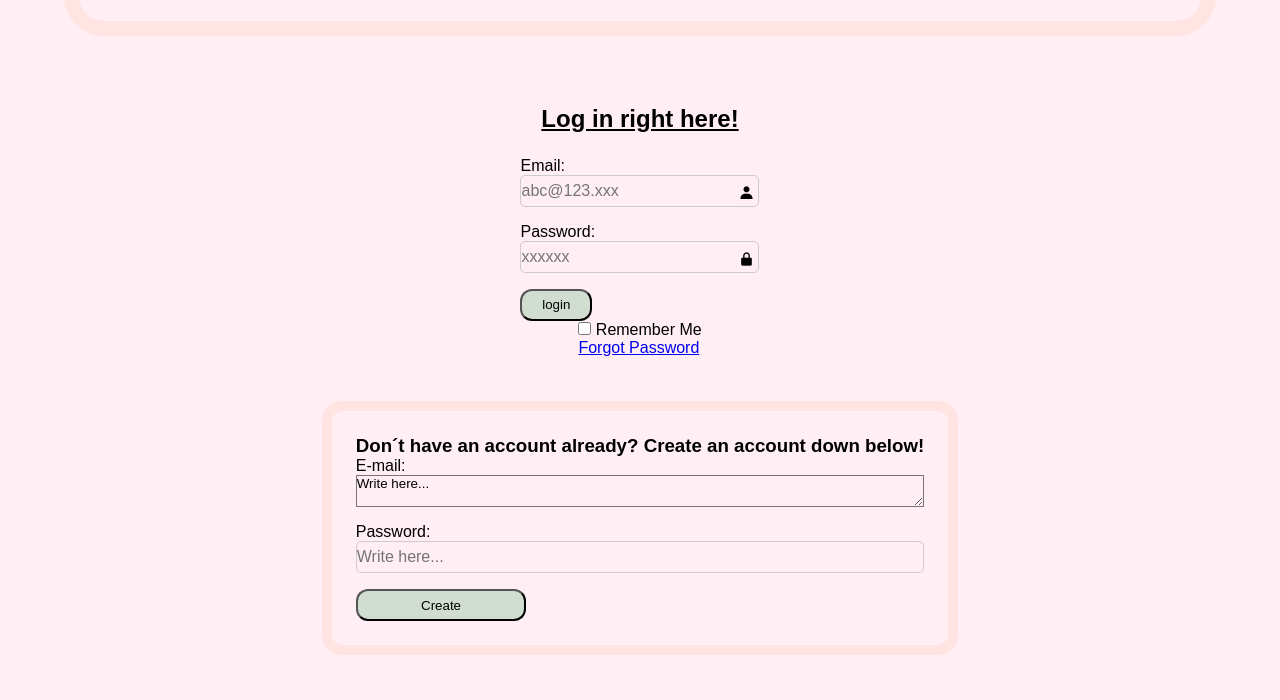
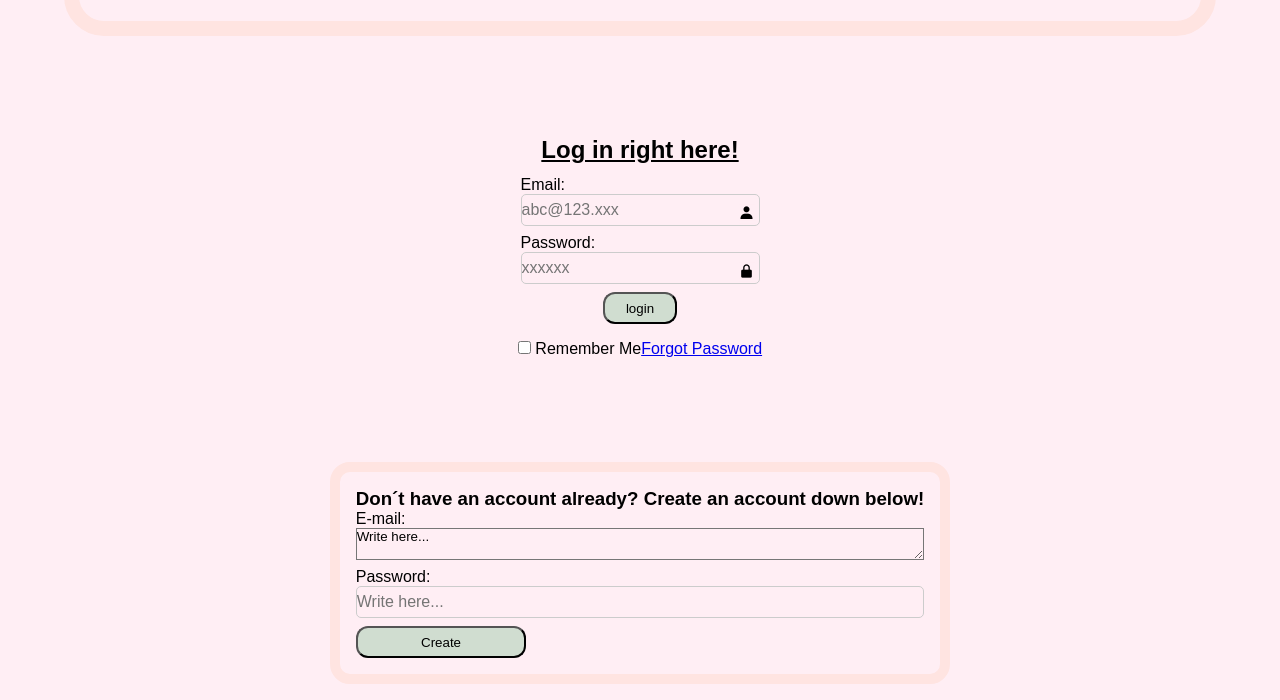
Before and after one commit to idasoderlund/Inl.1-Login-Page, a plain HTML site: page index.html in a window 1280 px wide. Shown: the part 100-800 px from the top of the page. Drawn offline with nearby package versions, Linux system fonts and the light colour scheme; files that its build step writes are made by us from their sources.

Commit message:
improved the margins & paddings

```diff
--- a/index.html
+++ b/index.html
@@ -3,9 +3,9 @@
     <head>
         <meta charset="UTF-8"> <!--Anges teckenkodning, säkerställer att texten visas korrekt-->
         <title>assignment1-HTML</title> <!--Titel på webbsidan-->
-        <meta name="assignment" content="This is our first FrontEnd assignment"> <!--Typ av metadata defineras samt information-->
+        <meta name="viewport" content="width=device-width, initial-scale=1.0"><!--Typ av metadata defineras samt information-->
         <title>F25D BoråsYH</title> <!--Titel som visas i webbläsarens flik-->
-        <link rel="stylesheet" href="/style.css"> <!--Stilmallens länk för CSS-->
+        <link rel="stylesheet" href="Css/style.css"> <!--Stilmallens länk för CSS-->
         <link href='https://unpkg.com/boxicons@2.1.4/css/boxicons.min.css' rel='stylesheet'>
     </head>
 
@@ -24,22 +24,24 @@
                     </div>
 
                     <label for="email">Email:</label>
-                    <input type="text" placeholder="abc@123.xxx" class="form-control" required>
+                    <input type="text" id="email" placeholder="abc@123.xxx" class="form-control" required>
                 </div>
                 <div class="input-group">
                     <div class="input-icon">
                         <i class='bx bxs-lock-alt'></i><!--ikon som placeras innan e-mail text för ifyllnad av ruta-->
                     </div>
                     <label for="">Password:</label>
-                    <input type="password" placeholder="xxxxxx" class="form-control" required>
+                    <input type="password" id="password" placeholder="xxxxxx" class="form-control" required>
                 </div>
                 <input type="submit" class="login-button" value="login"> <!--Här är knappen för logga in-->
+                <div class="options">
+                    <label><input type="checkbox"> Remember Me</label> <br>
+                    <a href="#">Forgot Password</a> <!--tom Hyperlänk för att kunna klicka på en länk som kan ta en vidare till annan sida, i detta fall ska man inte komma vidare-->
+                </div>
+
             </div>
         </form>
-        <div class="checkbox">
-            <label><input type="checkbox"> Remember Me</label> <br>
-            <a href="#">Forgot Password</a> <!--tom Hyperlänk för att kunna klicka på en länk som kan ta en vidare till annan sida, i detta fall ska man inte komma vidare-->
-        </div>
+
         <footer>
             <!--Nedan kommer registreringsrutan-->
             <form class="register-form">
--- a/style.css
+++ b/style.css
@@ -9,7 +9,7 @@
 body{
     display: flex;
     flex-direction: column;
-    justify-content: flex-start;
+    justify-content: space-between;
     align-items: center;
     height: 100vh;
     margin: 0;
@@ -42,17 +42,23 @@ header{
     flex-direction: column;
     justify-content: center;
     align-items: center;
+    flex-grow: 1;
 
+}
+.fillin-areas{
+    display: flex;
+    flex-direction: column;
+    align-items: center;
 }
 h2{
     text-decoration: underline;
-    padding: 1em;
+    padding: 0.5em;
 }
 .input-group{
     position: relative;
     display: flex;
     flex-direction: column;
-    margin-bottom: 1em;
+    margin-bottom: 0.5em;
 }
 .input-icon{
     position: absolute;
@@ -77,6 +83,17 @@ h2{
     background-color: #A9C46C;
 
 }
+.options{
+    display: flex;
+    justify-content: space-between;
+    align-items: center;
+    margin-top: 1em;
+    margin-bottom: 1em;
+    width: 100%;
+}
+.login-options input[type="checkbox"]{
+    margin-right: 10px;
+}
 footer{
 display: flex;
 flex-direction: column;
@@ -84,6 +101,6 @@ justify-content: center;
 align-items: center;
 border: 10px solid #ffe4e1;
 border-radius: 20px;
-padding: 1.5em;
-margin: auto;
+padding: 1em;
+margin-bottom: 1em;
 }
```
